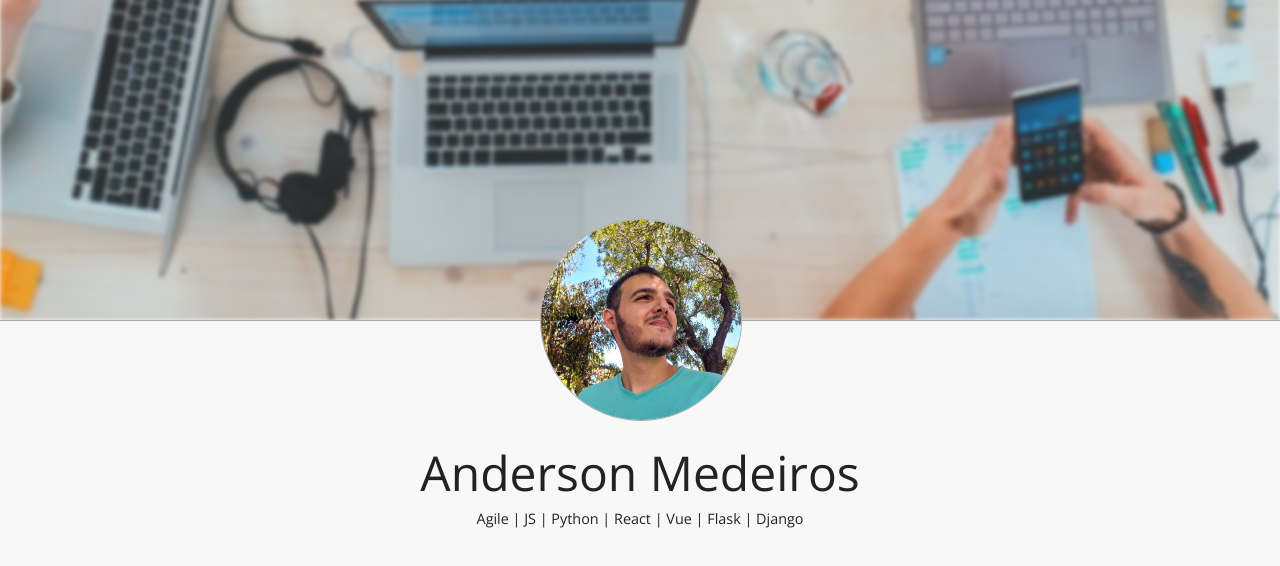
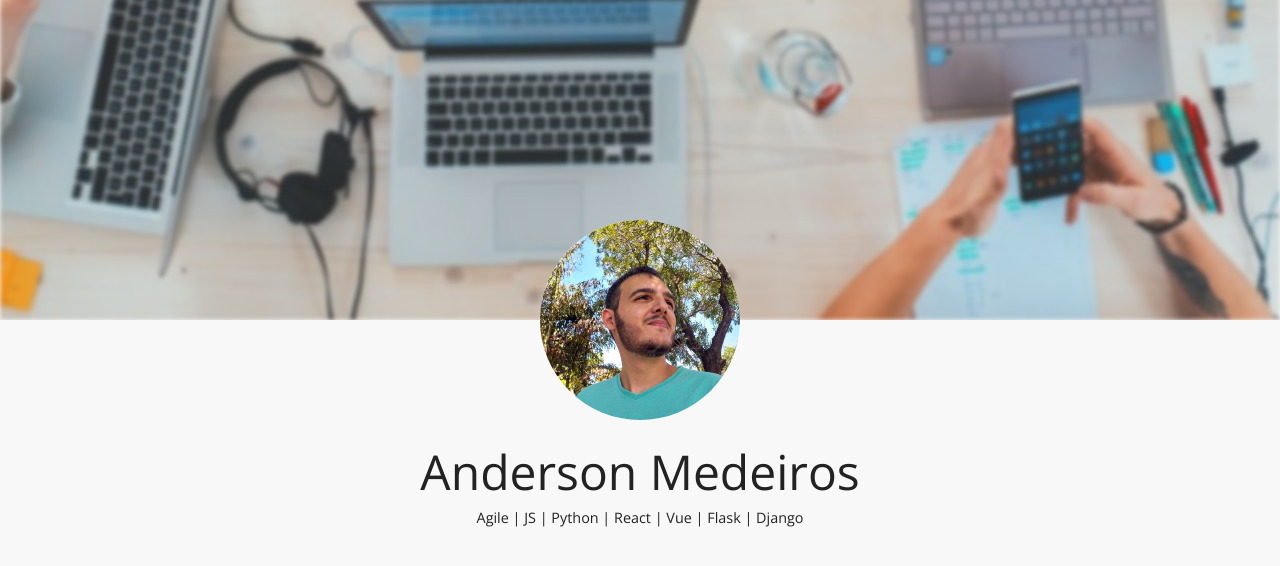
Before and after one commit to Paulo-Aragao/Paulo-Aragao.github.io, a plain HTML site: page index.html in a window 1280 px wide. Drawn offline with nearby package versions, Linux system fonts and the light colour scheme.

Commit message:
Removing image border

```diff
--- a/styles/main.css
+++ b/styles/main.css
@@ -20,7 +20,6 @@ header {
      -moz-box-align: end;
       -ms-flex-align: end;
           align-items: flex-end;
-  border-bottom: 1px solid darkgrey;
 }
 
 .banner {
@@ -37,7 +36,6 @@ header {
   left: -webkit-calc(50% - 100px);
   left: -moz-calc(50% - 100px);
   left: calc(50% - 100px);
-  border: 1px solid darkgrey;
   -webkit-border-radius: 50%;
      -moz-border-radius: 50%;
           border-radius: 50%;
```
